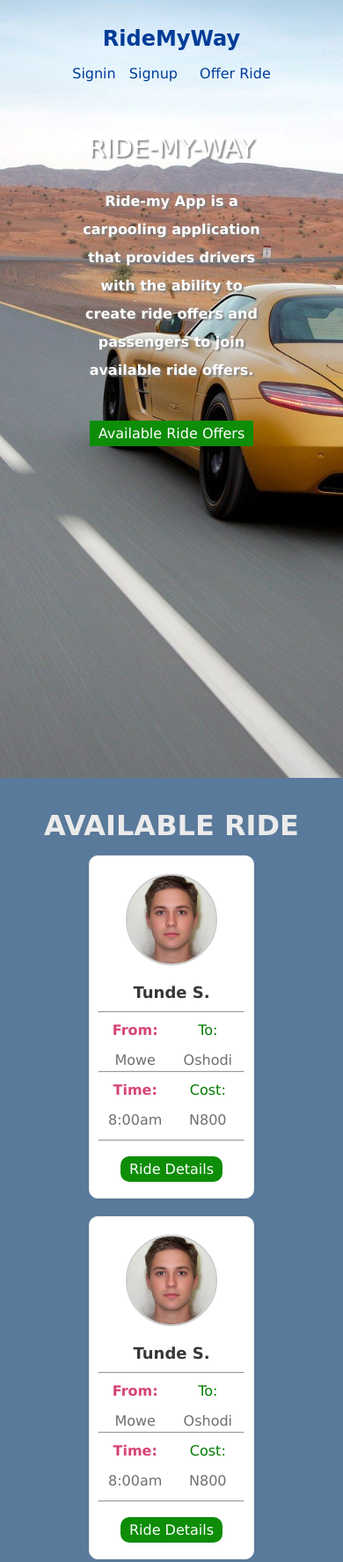
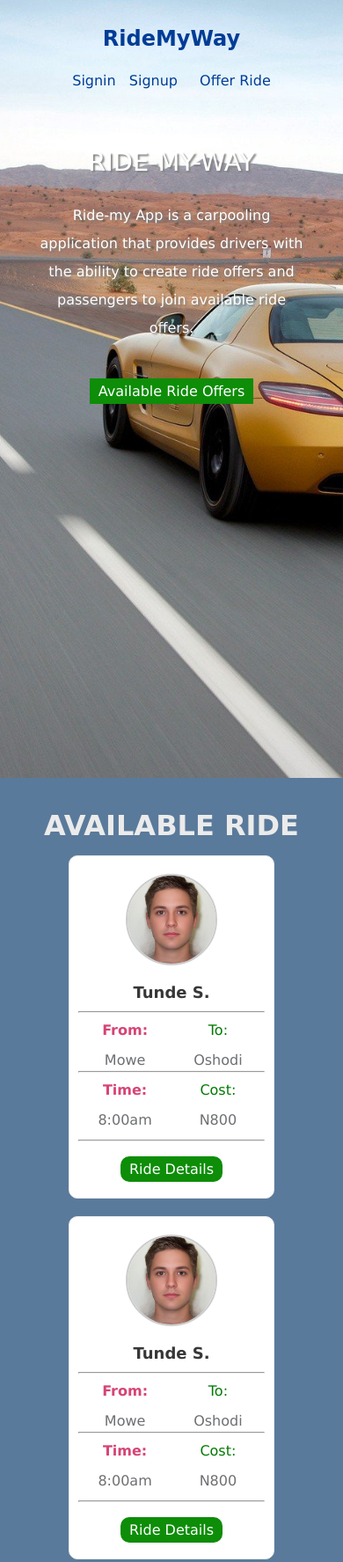
Before and after one commit to Luckzman/Ride-My-Way, a plain HTML site: page UI/index.html in a window 390 px wide. Shown: the top 1775 px of the page at 88% size. Drawn offline with Linux system fonts and the light colour scheme.

Commit message:
improve ui style and responsiveness

```diff
--- a/UI/css/style.css
+++ b/UI/css/style.css
@@ -84,6 +84,10 @@ a {
     font-weight: 600;
 }
 
+.navbar nav{
+    padding: 8px 0;
+}
+
 .navbar li {
     display: inline;
     list-style: none;
@@ -119,6 +123,9 @@ a {
 .text-right{
     text-align: right;
     font-weight: 600;
+}
+.p-10{
+    margin: 10px;
 }
 
 .pb-10{
@@ -206,9 +213,14 @@ header .offer-ride-btn:hover, header .caption a:hover, main a:hover {
 
 header .caption {
     margin: auto;
-    width: 70%;
+    width: 90%;
     color: #fff;
     overflow: hidden;
+}
+
+header .caption .mx-auto {
+    width: 60%;
+    margin: auto;
 }
 
 header .caption h1{
@@ -325,7 +337,7 @@ main img {
 }
 
 .modal-dialog>div {
-    width: 350px;
+    width: 320px;
     position: relative;
     margin: 10% auto;
     padding: 0rem;
@@ -386,10 +398,30 @@ footer {
 
 @media(max-width: 768px){
     main .card {
+        float: left;
+        margin: 10px;
+        width: 40%;
+        margin-bottom: 20px;
+    }
+    header .caption .mx-auto{
+        width: 100%;
+       /* margin: auto;*/
+    }
+
+}
+
+@media(max-width: 610px){
+    .navbar .float-left,
+    .navbar .float-right,
+    .dashboard .float-left,
+    .dashboard .float-right
+    {
         float: none;
-        margin: auto;
-        width: 60%;
-        margin-bottom: 20px;
+        width:100%;
+        text-align: center;
+    }
+    .dashboard{
+        height: 6vh;
     }
 }
 
@@ -408,6 +440,13 @@ footer {
         margin-left: 10px;
     }
 
+    main .card {
+        float: none;
+        margin: auto;
+        width: 80%;
+        margin-bottom: 20px;
+    }
+
     .dashboard{
         height: 6vh;
     }
@@ -417,11 +456,19 @@ footer {
         color: #003c96;
     }
 
+    header .caption, header .caption .mx-auto{
+        width:100%;
+        margin: auto;
+    }
     header .caption h1 {
         font-size: 1.8rem;
         text-shadow: 2px 2px 2px grey;
         margin-top: 40px;
         margin-bottom: 15px;
+    }
+
+    header .caption p {
+        font-weight: normal;
     }
 
     .dashboard .ride-request {
--- a/UI/index.html
+++ b/UI/index.html
@@ -24,10 +24,12 @@
                 </nav>
             </div>
             <div class="caption text-center">
+                <div class="mx-auto">
                     <h1>RIDE-MY-WAY</h1>
                     <p>Ride-my App is a carpooling application that provides drivers with the ability to create ride offers
                         and passengers to join available ride offers.</p>
                     <a href="#rideOffers">Available Ride Offers</a>
+                </div>
             </div>
         </div>
     </header>
@@ -35,6 +37,7 @@
     <main>
         <div class="container">
             <h1 id="rideOffers" class="text-center mb-10 pb">available ride</h1>
+            <div class="p-10">
                 <div class="col-30 float-left card">
                 <div class="row text-center">
                     <img src="./img/img-1.jpg" alt="profile img">
@@ -69,7 +72,9 @@
                     <a href="#openModal">Ride Details</a>
                 </div>
                 </div>
+            </div>
 
+            <div class="p-10">
                 <div class="col-30 float-left card">
                     <div class="row text-center">
                         <img src="./img/img-1.jpg" alt="profile img">
@@ -104,7 +109,9 @@
                         <a href="#openModal">Ride Details</a>
                     </div>
                 </div>
+            </div>
 
+            <div class="p-10">
                 <div class="col-30 float-left card">
                     <div class="row text-center">
                         <img src="./img/img-1.jpg" alt="profile img">
@@ -137,6 +144,7 @@
                     </div>
                     <div class="text-center mb-10 mt-10">
                         <a href="#openModal">Ride Details</a>
+                    </div>
                 </div>
             </div>
 
```
Lines whose indentation alone changed are shown as unchanged.
